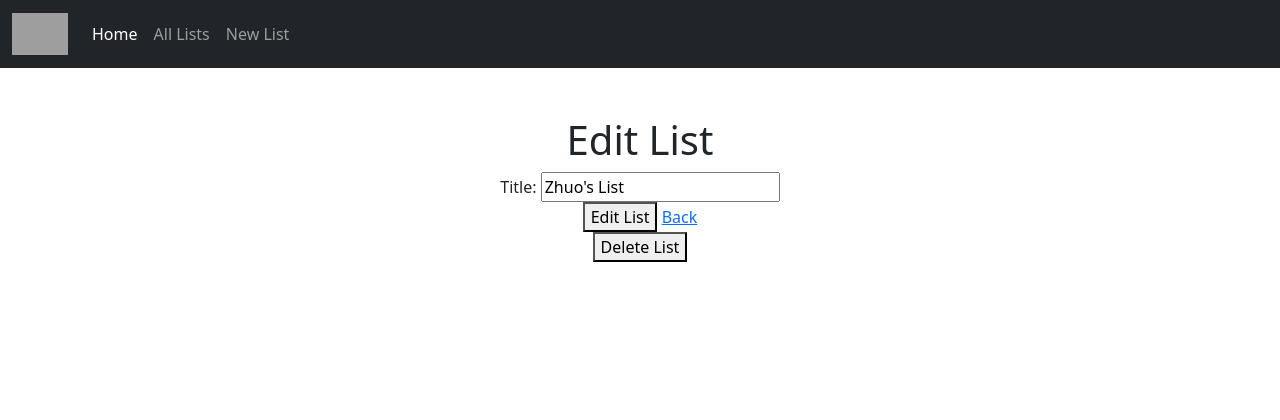
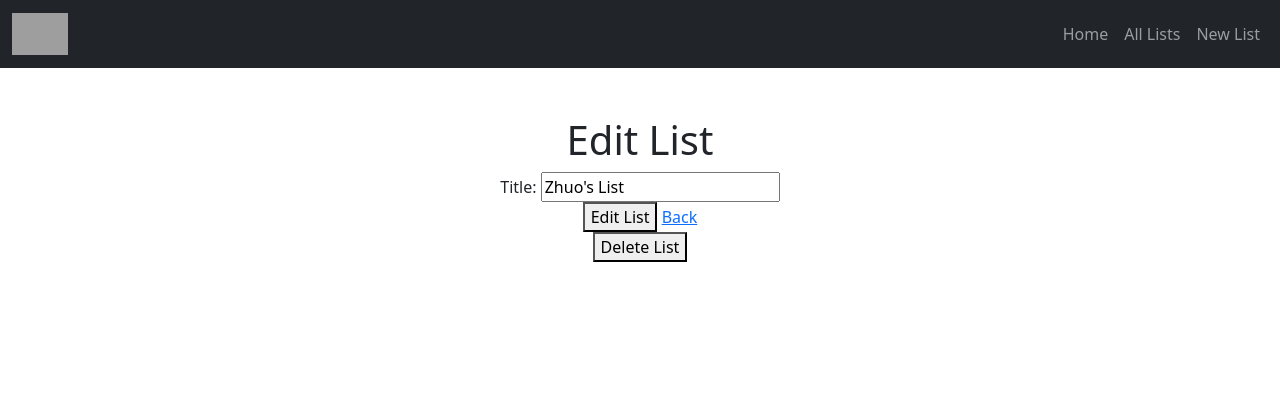
Before and after one commit to nico-nunez/slh-api-v0.1, a Node server app: page /lists/600000000000000000000003/edit in a window 1280 px wide. Shown: the top 420 px of the page. Run offline with Node 20, Linux system fonts and the light colour scheme; data comes from the database, SQL or seed files in the repository; some libraries are stand-ins or nearby versions; grey boxes are pictures that could not be loaded.

Commit message:
move navlinks to right

```diff
--- a/views/partials/navbar.ejs
+++ b/views/partials/navbar.ejs
@@ -19,8 +19,8 @@
             <span class="navbar-toggler-icon"></span>
         </button>
         <div class="collapse navbar-collapse" id="navbarNavAltMarkup">
-            <div class="navbar-nav">
-                <a class="nav-link active" aria-current="page" href="/">Home</a>
+            <div class="navbar-nav ms-auto">
+                <a class="nav-link" aria-current="page" href="/">Home</a>
                 <a class="nav-link" href="/lists">All Lists</a>
                 <a class="nav-link" href="/lists/new">New List</a>
             </div>
```
